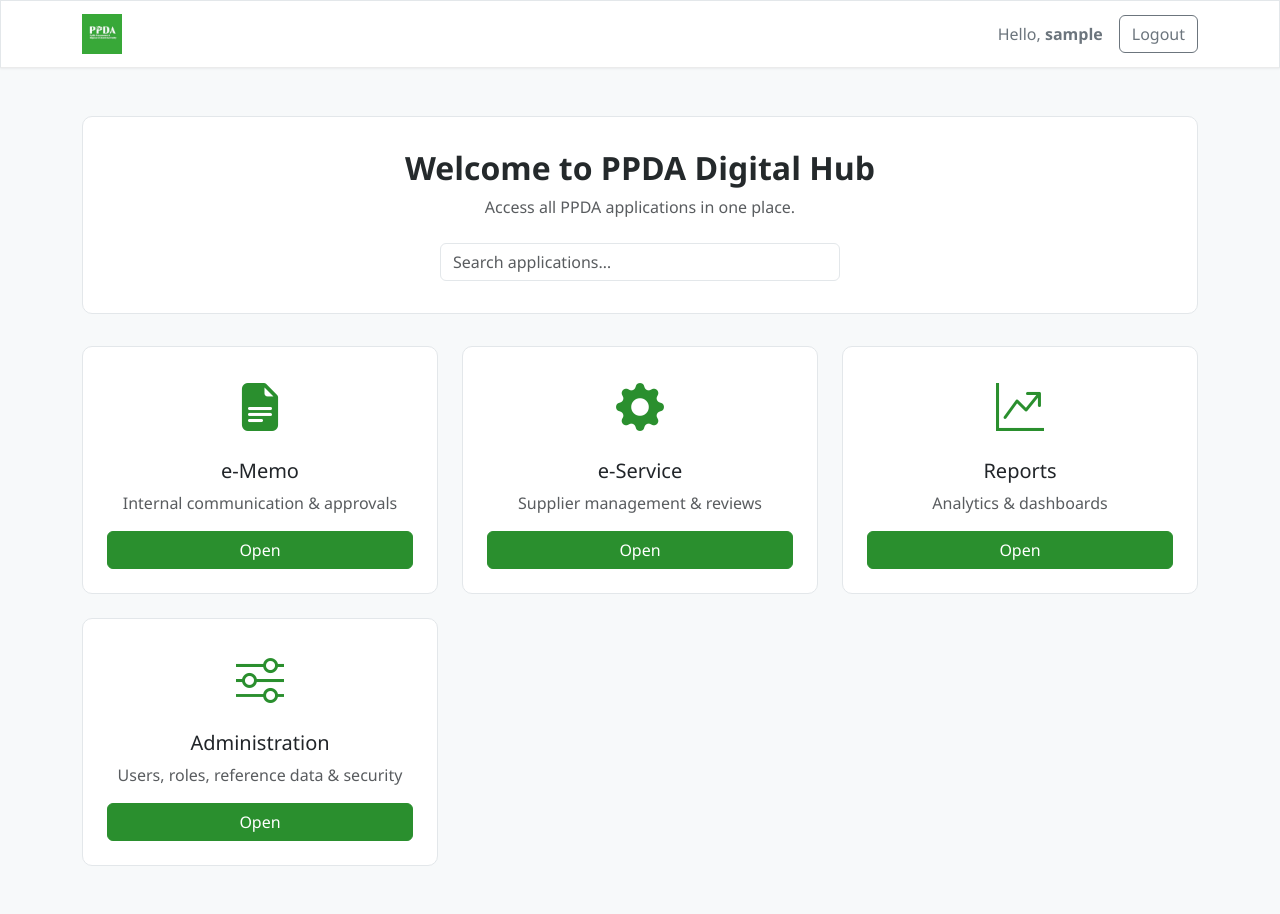
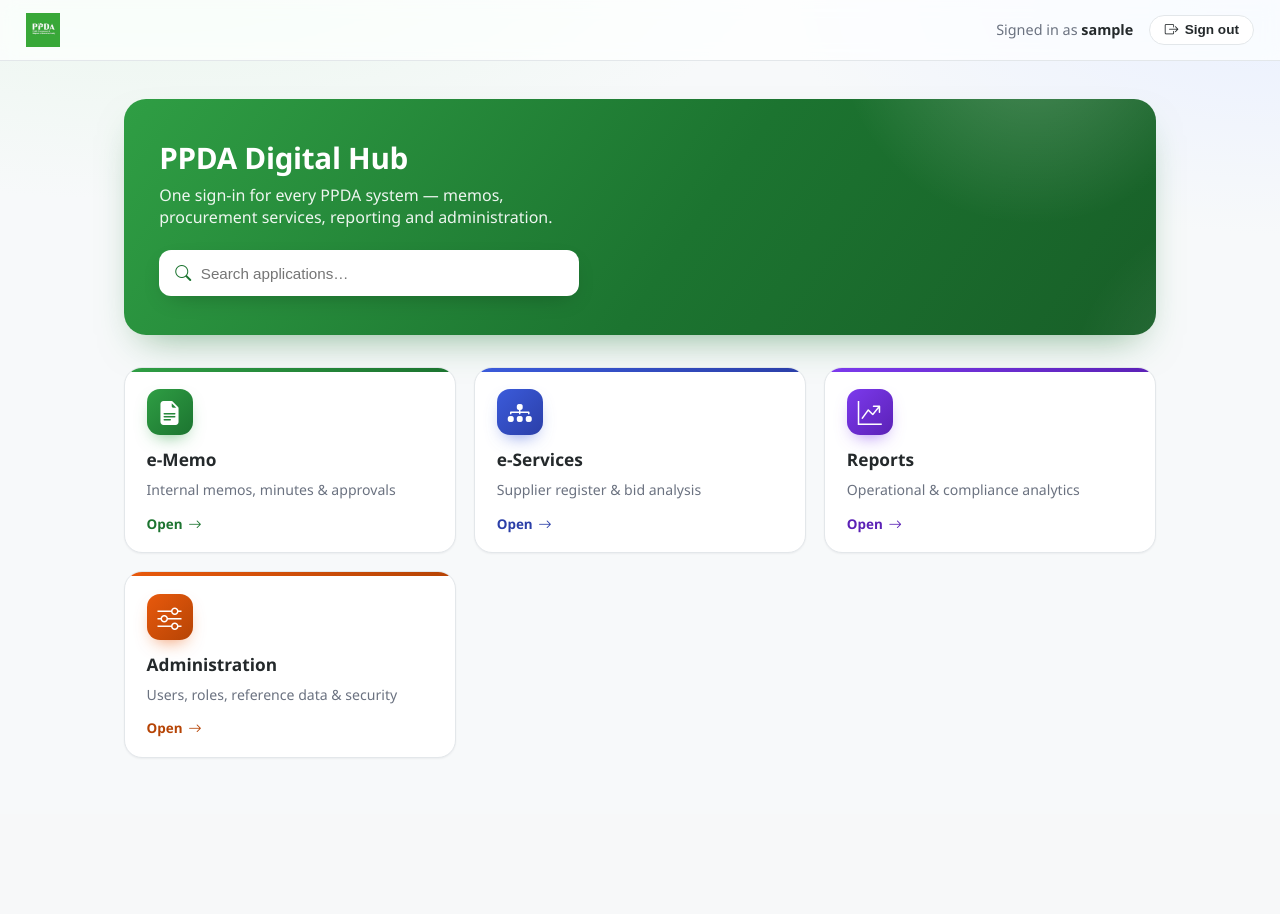
Before and after one commit to emmmwinama/ememo-ppda, a PHP site: page /hub/index.php in a window 1280 px wide. After the commit the page ends 758 px from the top, so only its background shows below. Run offline with PHP 8.4, Linux system fonts and the light colour scheme; the visitor is signed in with stand-in values (Sample User, id 1); a stand-in replaces the project's code that opens the database connection.

Commit message:
SSO landing page styling

```diff
--- a/hub/index.php
+++ b/hub/index.php
@@ -1,156 +1,216 @@
 <?php
-// index.php
+// index.php — PPDA Digital Hub landing (app picker).
 session_start();
 if (!isset($_SESSION['user_id'])) {
     header('Location: login.php');
     exit;
 }
-$user = htmlspecialchars($_SESSION['username']);
+$user    = htmlspecialchars($_SESSION['username'] ?? '');
+$isAdmin = (($_SESSION['role'] ?? '') === 'admin');
+
+$apps = [
+    ['key' => 'ememo',    'launch' => "launchApp('ememo')",      'name' => 'e-Memo',        'desc' => 'Internal memos, minutes &amp; approvals',       'icon' => 'bi-file-earmark-text-fill', 'tone' => 'memo'],
+    ['key' => 'eservice', 'launch' => "launchApp('eservice')",   'name' => 'e-Services',    'desc' => 'Supplier register &amp; bid analysis',           'icon' => 'bi-diagram-3-fill',        'tone' => 'svc'],
+    ['key' => 'reports',  'launch' => "launchApp('reports')",    'name' => 'Reports',       'desc' => 'Operational &amp; compliance analytics',         'icon' => 'bi-graph-up-arrow',        'tone' => 'rpt'],
+];
+if ($isAdmin) {
+    $apps[] = ['key' => 'admin', 'launch' => "location.href='admin/index.php'", 'name' => 'Administration', 'desc' => 'Users, roles, reference data &amp; security', 'icon' => 'bi-sliders', 'tone' => 'adm'];
+}
 ?>
-<!DOCTYPE html>
+<!doctype html>
 <html lang="en">
 <head>
-  <meta charset="UTF-8">
+  <meta charset="utf-8">
   <meta name="viewport" content="width=device-width, initial-scale=1">
   <title>PPDA Digital Hub</title>
-  <link href="https://cdn.jsdelivr.net/npm/bootstrap@5.3.3/dist/css/bootstrap.min.css" rel="stylesheet">
   <link href="https://cdn.jsdelivr.net/npm/bootstrap-icons@1.10.5/font/bootstrap-icons.css" rel="stylesheet">
   <link href="../assets/css/theme.css?v=<?= @filemtime(__DIR__ . '/../assets/css/theme.css') ?: time() ?>" rel="stylesheet">
-  <link href="../assets/css/app.css?v=<?= @filemtime(__DIR__ . '/../assets/css/app.css') ?: time() ?>" rel="stylesheet">
   <style>
-    html { height: 100%; }
-    .navbar {
-      background: var(--surface);
+    :root {
+      --hub-memo-1:#2f9e44; --hub-memo-2:#1c7430;
+      --hub-svc-1:#3b5bdb;  --hub-svc-2:#2b3fa8;
+      --hub-rpt-1:#7c3aed;  --hub-rpt-2:#5b21b6;
+      --hub-adm-1:#e8590c;  --hub-adm-2:#b64405;
     }
-    .navbar-brand img {
-      height: 40px;
+    * { box-sizing: border-box; }
+    body {
+      margin: 0;
+      min-height: 100vh;
+      background:
+        radial-gradient(900px 380px at 12% -8%, #e9f6ec 0%, rgba(233,246,236,0) 70%),
+        radial-gradient(760px 360px at 100% 0%, #eaf0ff 0%, rgba(234,240,255,0) 65%),
+        var(--bg, #f7f9fa);
+      color: var(--text, #24292b);
+      font-family: 'Segoe UI', system-ui, -apple-system, sans-serif;
     }
-    .welcome-card {
-      background: var(--surface);
-      border-left: 5px solid var(--brand);
-      border-radius: var(--radius-md);
-      border: 1px solid var(--border);
-      padding: 2rem;
+
+    .hub-nav {
+      display: flex; align-items: center; gap: 1rem;
+      padding: .8rem 1.6rem;
+      background: rgba(255,255,255,.72);
+      backdrop-filter: saturate(180%) blur(8px);
+      border-bottom: 1px solid var(--border, #e3e7ea);
+      position: sticky; top: 0; z-index: 20;
+    }
+    .hub-nav img { height: 34px; }
+    .hub-nav .who { margin-left: auto; color: var(--muted, #6b7280); font-size: .9rem; }
+    .hub-nav .who strong { color: var(--text, #24292b); }
+    .hub-logout {
+      border: 1px solid var(--border, #e3e7ea); background: #fff; color: var(--text, #24292b);
+      border-radius: 999px; padding: .4rem .9rem; font-size: .85rem; font-weight: 600; cursor: pointer;
+      display: inline-flex; align-items: center; gap: .4rem;
+    }
+    .hub-logout:hover { border-color: #c0392b; color: #c0392b; }
+
+    .hub-wrap { max-width: 1080px; margin: 0 auto; padding: 2.4rem 1.5rem 3.5rem; }
+
+    .hub-hero {
+      position: relative; overflow: hidden;
+      border-radius: 22px;
+      padding: 2.4rem 2.2rem;
+      color: #fff;
+      background: linear-gradient(125deg, #2f9e44 0%, #1c7430 55%, #185f28 100%);
+      box-shadow: 0 18px 40px -18px rgba(28,116,48,.55);
       margin-bottom: 2rem;
     }
-    .app-card {
-      transition: transform .15s;
+    .hub-hero::after {
+      content: ""; position: absolute; inset: 0;
+      background:
+        radial-gradient(280px 280px at 88% -30%, rgba(255,255,255,.22), transparent 70%),
+        radial-gradient(240px 240px at 108% 120%, rgba(255,255,255,.12), transparent 70%);
+      pointer-events: none;
     }
-    .app-card:hover {
-      transform: translateY(-3px);
+    .hub-hero h1 { margin: 0 0 .35rem; font-size: 1.85rem; font-weight: 800; letter-spacing: -.01em; }
+    .hub-hero p  { margin: 0 0 1.4rem; opacity: .92; font-size: 1rem; max-width: 46ch; }
+    .hub-search {
+      position: relative; max-width: 420px;
     }
-    .app-icon {
-      font-size: 3rem;
-      color: var(--brand);
-      margin-bottom: 1rem;
+    .hub-search i {
+      position: absolute; left: 1rem; top: 50%; transform: translateY(-50%); color: #1c7430; font-size: 1rem;
     }
-    .search-input {
-      max-width: 400px;
+    .hub-search input {
+      width: 100%; height: 46px; border: 0; border-radius: 12px;
+      padding: 0 1rem 0 2.6rem; font-size: .95rem; color: var(--text, #24292b);
+      background: #fff; box-shadow: 0 8px 24px -10px rgba(0,0,0,.28); outline: none;
+    }
+
+    .hub-grid {
+      display: grid; gap: 1.15rem;
+      grid-template-columns: repeat(auto-fill, minmax(248px, 1fr));
+    }
+    .hub-app {
+      --c1: var(--hub-memo-1); --c2: var(--hub-memo-2);
+      display: flex; flex-direction: column; gap: .55rem;
+      position: relative; overflow: hidden;
+      padding: 1.35rem 1.35rem 1.2rem;
+      background: var(--surface, #fff);
+      border: 1px solid var(--border, #e3e7ea);
+      border-radius: 18px;
+      text-decoration: none; color: var(--text, #24292b);
+      box-shadow: 0 1px 2px rgba(16,24,32,.05);
+      transition: transform .16s ease, box-shadow .16s ease, border-color .16s ease;
+      cursor: pointer;
+    }
+    .hub-app::before {
+      content: ""; position: absolute; left: 0; top: 0; right: 0; height: 4px;
+      background: linear-gradient(90deg, var(--c1), var(--c2));
+    }
+    .hub-app:hover {
+      transform: translateY(-4px);
+      border-color: transparent;
+      box-shadow: 0 22px 40px -20px color-mix(in srgb, var(--c1) 55%, transparent);
+    }
+    .hub-app .ico {
+      width: 46px; height: 46px; border-radius: 13px;
+      display: flex; align-items: center; justify-content: center;
+      font-size: 1.5rem; color: #fff;
+      background: linear-gradient(135deg, var(--c1), var(--c2));
+      box-shadow: 0 8px 18px -8px color-mix(in srgb, var(--c1) 70%, transparent);
+    }
+    .hub-app h3 { margin: .25rem 0 0; font-size: 1.08rem; font-weight: 750; }
+    .hub-app p  { margin: 0; color: var(--muted, #6b7280); font-size: .88rem; line-height: 1.4; flex: 1; }
+    .hub-app .go {
+      margin-top: .4rem; font-weight: 700; font-size: .84rem;
+      color: var(--c2); display: inline-flex; align-items: center; gap: .35rem;
+    }
+    .hub-app:hover .go i { transform: translateX(3px); }
+    .hub-app .go i { transition: transform .16s ease; }
+
+    .hub-app.t-memo { --c1: var(--hub-memo-1); --c2: var(--hub-memo-2); }
+    .hub-app.t-svc  { --c1: var(--hub-svc-1);  --c2: var(--hub-svc-2); }
+    .hub-app.t-rpt  { --c1: var(--hub-rpt-1);  --c2: var(--hub-rpt-2); }
+    .hub-app.t-adm  { --c1: var(--hub-adm-1);  --c2: var(--hub-adm-2); }
+
+    .hub-empty { grid-column: 1/-1; color: var(--muted, #6b7280); font-size: .9rem; padding: 1rem 0; }
+
+    @media (max-width: 560px) {
+      .hub-hero { padding: 1.8rem 1.4rem; }
+      .hub-hero h1 { font-size: 1.5rem; }
     }
   </style>
 </head>
 <body>
-  <nav class="navbar navbar-expand-lg shadow-sm">
-    <div class="container">
-      <a class="navbar-brand" href="index.php">
-        <img src="logo.jpg" alt="PPDA Digital Hub Logo">
-      </a>
-      <div class="ms-auto d-flex align-items-center">
-        <span class="me-3 text-secondary">Hello, <strong><?= $user ?></strong></span>
-        <button id="logoutBtn" class="btn btn-outline-secondary">Logout</button>
-      </div>
-    </div>
+  <nav class="hub-nav">
+    <img src="logo.jpg" alt="PPDA">
+    <span class="who">Signed in as <strong><?= $user ?></strong></span>
+    <button id="logoutBtn" class="hub-logout"><i class="bi bi-box-arrow-right"></i>Sign out</button>
   </nav>
 
-  <div class="container py-5">
-    <!-- Welcome Card -->
-    <div class="welcome-card text-center">
-      <h2 class="fw-bold mb-2">Welcome to PPDA Digital Hub</h2>
-      <p class="text-muted mb-4">Access all PPDA applications in one place.</p>
-      <input id="searchApp" type="text" class="form-control mx-auto search-input" placeholder="Search applications…">
-    </div>
+  <div class="hub-wrap">
+    <header class="hub-hero">
+      <h1>PPDA Digital Hub</h1>
+      <p>One sign-in for every PPDA system — memos, procurement services, reporting and administration.</p>
+      <div class="hub-search">
+        <i class="bi bi-search"></i>
+        <input id="searchApp" type="text" placeholder="Search applications…" autocomplete="off">
+      </div>
+    </header>
 
-    <!-- Application Grid -->
-    <div id="appsGrid" class="row g-4">
-      <!-- e-Memo -->
-      <div class="col-sm-6 col-lg-4 app-item">
-        <div class="card app-card h-100 text-center p-4">
-          <i class="bi bi-file-earmark-text-fill app-icon"></i>
-          <h5 class="card-title">e-Memo</h5>
-          <p class="card-text text-muted">Internal communication &amp; approvals</p>
-          <button class="btn btn-ppda mt-auto" onclick="launchApp('ememo')">Open</button>
-        </div>
-      </div>
-      <!-- e-Service -->
-      <div class="col-sm-6 col-lg-4 app-item">
-        <div class="card app-card h-100 text-center p-4">
-          <i class="bi bi-gear-fill app-icon"></i>
-          <h5 class="card-title">e-Service</h5>
-          <p class="card-text text-muted">Supplier management &amp; reviews</p>
-          <button class="btn btn-ppda mt-auto" onclick="launchApp('eservice')">Open</button>
-        </div>
-      </div>
-      <!-- Reports -->
-      <div class="col-sm-6 col-lg-4 app-item">
-        <div class="card app-card h-100 text-center p-4">
-          <i class="bi bi-graph-up-arrow app-icon"></i>
-          <h5 class="card-title">Reports</h5>
-          <p class="card-text text-muted">Analytics &amp; dashboards</p>
-          <button class="btn btn-ppda mt-auto" onclick="launchApp('reports')">Open</button>
-        </div>
-      </div>
-      <?php if (($_SESSION['role'] ?? '') === 'admin'): ?>
-      <!-- Administration -->
-      <div class="col-sm-6 col-lg-4 app-item">
-        <div class="card app-card h-100 text-center p-4">
-          <i class="bi bi-sliders app-icon"></i>
-          <h5 class="card-title">Administration</h5>
-          <p class="card-text text-muted">Users, roles, reference data &amp; security</p>
-          <a class="btn btn-ppda mt-auto" href="admin/index.php">Open</a>
-        </div>
-      </div>
-      <?php endif; ?>
-      <!-- Add more apps here -->
+    <div id="appsGrid" class="hub-grid">
+      <?php foreach ($apps as $a): ?>
+        <a class="hub-app t-<?= $a['tone'] ?> app-item" role="button" tabindex="0"
+           data-name="<?= htmlspecialchars(strtolower($a['name'])) ?>"
+           onclick="<?= $a['launch'] ?>"
+           onkeydown="if(event.key==='Enter'||event.key===' '){event.preventDefault();<?= $a['launch'] ?>;}">
+          <span class="ico"><i class="bi <?= $a['icon'] ?>"></i></span>
+          <h3><?= htmlspecialchars($a['name']) ?></h3>
+          <p><?= $a['desc'] ?></p>
+          <span class="go">Open <i class="bi bi-arrow-right"></i></span>
+        </a>
+      <?php endforeach; ?>
+      <div class="hub-empty" id="noMatch" style="display:none;">No application matches your search.</div>
     </div>
   </div>
 
-  <!-- Bootstrap JS Bundle -->
-  <script src="https://cdn.jsdelivr.net/npm/bootstrap@5.3.3/dist/js/bootstrap.bundle.min.js"></script>
   <script>
-    // Work out the deployment base from this page's own URL. The hub may be
-    // reached as  <base>/ , <base>/index.php , or <base>/hub/index.php  (a root
-    // .htaccess maps <base>/ -> hub/index.php), so strip any trailing file,
-    // "/hub", and slash. Apps live at <base>/app/<app>/index.php.
     function hubBase() {
       var b = window.location.pathname;
-      b = b.replace(/\/(hub\/)?[^\/?#]*\.[^\/?#]*$/, '');  // drop "/[hub/]file.ext"
-      b = b.replace(/\/hub\/?$/, '');                       // drop trailing "/hub" or "/hub/"
-      return b.replace(/\/$/, '');                          // drop trailing "/"
+      b = b.replace(/\/(hub\/)?[^\/?#]*\.[^\/?#]*$/, '');
+      b = b.replace(/\/hub\/?$/, '');
+      return b.replace(/\/$/, '');
     }
     function launchApp(app) {
       window.location.href = hubBase() + '/app/' + encodeURIComponent(app) + '/index.php';
     }
 
-    // Handle logout
-    document.getElementById('logoutBtn').addEventListener('click', () => {
-      fetch('logout.php', {
-        method: 'POST',
-        credentials: 'include',
-        headers: { 'Accept': 'application/json' }
-      })
-      .then(res => res.json())
-      .then(data => {
-        if (data.success) window.location.href = 'login.php';
-      });
+    document.getElementById('logoutBtn').addEventListener('click', function () {
+      fetch('logout.php', { method: 'POST', credentials: 'include', headers: { 'Accept': 'application/json' } })
+        .then(function (r) { return r.json(); })
+        .then(function (d) { window.location.href = (d && d.redirect) || 'login.php'; })
+        .catch(function () { window.location.href = 'login.php'; });
     });
 
-    // Filter apps by search
-    document.getElementById('searchApp').addEventListener('input', e => {
-      const term = e.target.value.toLowerCase();
-      document.querySelectorAll('.app-item').forEach(card => {
-        const title = card.querySelector('.card-title').textContent.toLowerCase();
-        card.style.display = title.includes(term) ? '' : 'none';
+    var search = document.getElementById('searchApp');
+    var noMatch = document.getElementById('noMatch');
+    search.addEventListener('input', function (e) {
+      var term = e.target.value.trim().toLowerCase();
+      var shown = 0;
+      document.querySelectorAll('.app-item').forEach(function (card) {
+        var hit = card.dataset.name.indexOf(term) !== -1;
+        card.style.display = hit ? '' : 'none';
+        if (hit) shown++;
       });
+      noMatch.style.display = shown ? 'none' : '';
     });
   </script>
 </body>
```
